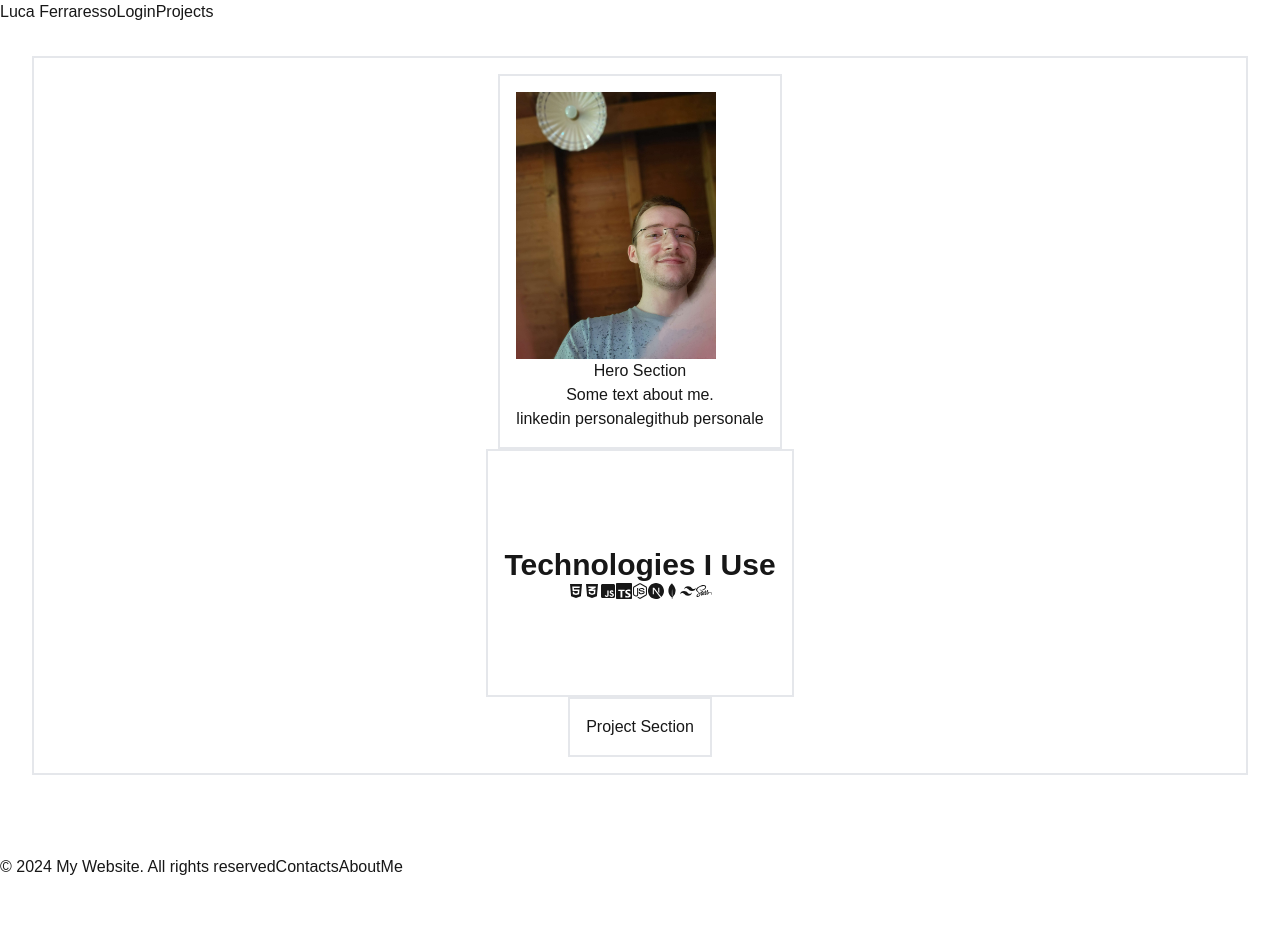
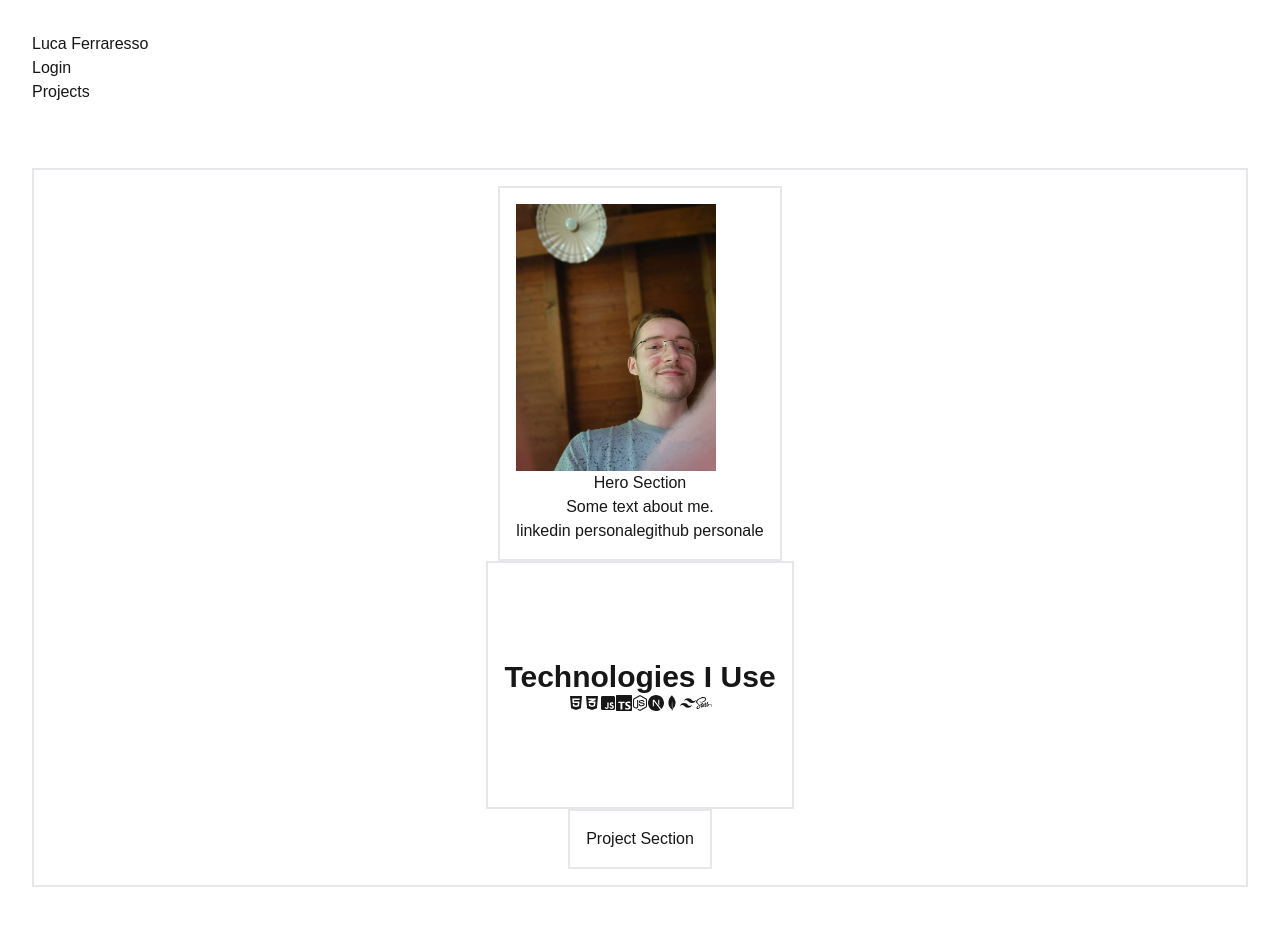
Before and after one commit to LucaFerraresso/TypeScript-Portfolio, a Next.js app in the folder portfolioproject/: page / in a window 1280 px wide. Shown: the top 952 px of the page. Before the commit the page ends 879 px from the top, so only its background shows below. Built offline with nearby package versions, Linux system fonts and the light colour scheme.

Commit message:
design 1

```diff
--- a/portfolioproject/app/globals.css
+++ b/portfolioproject/app/globals.css
@@ -2,26 +2,89 @@
 @tailwind components;
 @tailwind utilities;
 
+/* Variabili globali */
 :root {
   --background: #ffffff;
   --foreground: #171717;
+  --primary-color: #1f2937; /* Gray-800 */
+  --secondary-color: #f3f4f6; /* Gray-100 */
 }
 
-@media (prefers-color-scheme: dark) {
-  :root {
-    --background: #0a0a0a;
-    --foreground: #ededed;
-  }
+/* Reset globale moderno */
+*,
+*::before,
+*::after {
+  box-sizing: border-box;
+}
+
+* {
+  margin: 0;
 }
 
 body {
   color: var(--foreground);
   background: var(--background);
+  line-height: 1.5;
+  -webkit-font-smoothing: antialiased;
   font-family: Arial, Helvetica, sans-serif;
 }
 
-@layer utilities {
-  .text-balance {
-    text-wrap: balance;
-  }
+/* Stile immagini e media */
+img,
+picture,
+video,
+canvas,
+svg {
+  display: block;
+  max-width: 100%;
 }
+
+/* Input, button, textarea */
+input,
+button,
+textarea,
+select {
+  font: inherit;
+}
+
+/* Tipografia */
+p,
+h1,
+h2,
+h3,
+h4,
+h5,
+h6 {
+  overflow-wrap: break-word;
+}
+
+/* Root stacking context */
+#root,
+#__next {
+  isolation: isolate;
+}
+
+/* Utility per l'effetto hover con sottolineatura */
+.hover-underline-animation {
+  position: relative;
+  color: inherit;
+  text-decoration: none;
+}
+
+.hover-underline-animation::after {
+  content: "";
+  position: absolute;
+  width: 0;
+  height: 2px;
+  display: block;
+  margin-top: 5px;
+  right: 0;
+  background: var(--foreground);
+  transition: width 0.3s ease;
+}
+
+.hover-underline-animation:hover::after {
+  width: 100%;
+  left: 0;
+  background: var(--foreground);
+}
--- a/portfolioproject/src/components/Footer.tsx
+++ b/portfolioproject/src/components/Footer.tsx
@@ -3,23 +3,24 @@ import React from "react";
 
 const Footer = () => {
   return (
-    <footer className="w-full bg-[#1E1E1E] px-4 py-4 fixed bottom-0 left-0">
-      <div className="container mx-auto flex justify-between items-center">
+    <footer className="w-full bg-gray-200 p-4  fixed bottom-0 left-0 flex-col">
       <Link href="/">
-          <button className="text-white">
-            &copy; 2024 My Website. All rights reserved
+        <button className="text-sm hover:text-gray-600 hover-underline-animation">
+          &copy; 2024 MyPortfolio. All rights reserved
         </button>
       </Link>
-        <div className="flex items-center gap-4">
       <Link href="/Contacts">
-            <button className="text-white">Contacts</button>
+        <button className="text-sm hover:text-gray-600 hover-underline-animation">
+          Contacts
+        </button>
       </Link>
       <Link href="/AboutMe">
-            <button className="text-white">AboutMe</button>
+        <button className="text-sm hover:text-gray-600 hover-underline-animation">
+          AboutMe
+        </button>
       </Link>
-        </div>
-      </div>
     </footer>
   );
 };
+
 export default Footer;
--- a/portfolioproject/src/components/Navbar.tsx
+++ b/portfolioproject/src/components/Navbar.tsx
@@ -1,25 +1,27 @@
 import Link from "next/link";
 import React from "react";
 
-const Navbar = () => {
+const Footer = () => {
   return (
-    <nav className="w-full fixed top-0 left-0 z-50 bg-[#1E1E1E] px-4 py-4 shadow-lg">
-      <div className="container mx-auto flex justify-between items-center">
+    <footer className="w-full bg-gray-200 p-8 flex fixed bottom-0 left-0 flex-col">
       <Link href="/">
-          <button className="text-white text-lg font-semibold">
+        <button className="text-sm hover:text-gray-600 hover-underline-animation">
           Luca Ferraresso
         </button>
       </Link>
-        <div className="flex items-center gap-4">
+
       <Link href="/Login">
-            <button className="text-white">Login</button>
+        <button className="text-sm hover:text-gray-600 hover-underline-animation">
+          Login
+        </button>
       </Link>
       <Link href="/Projects">
-            <button className="text-white">Projects</button>
+        <button className="text-sm hover:text-gray-600 hover-underline-animation">
+          Projects
+        </button>
       </Link>
-        </div>
-      </div>
-    </nav>
+    </footer>
   );
 };
-export default Navbar;
+
+export default Footer;
--- a/portfolioproject/tailwind.config.ts
+++ b/portfolioproject/tailwind.config.ts
@@ -11,6 +11,8 @@ const config: Config = {
       colors: {
         background: "var(--background)",
         foreground: "var(--foreground)",
+        primary: "var(--primary-color)",
+        secondary: "var(--secondary-color)",
       },
     },
   },
```
Lines whose indentation alone changed are shown as unchanged.
